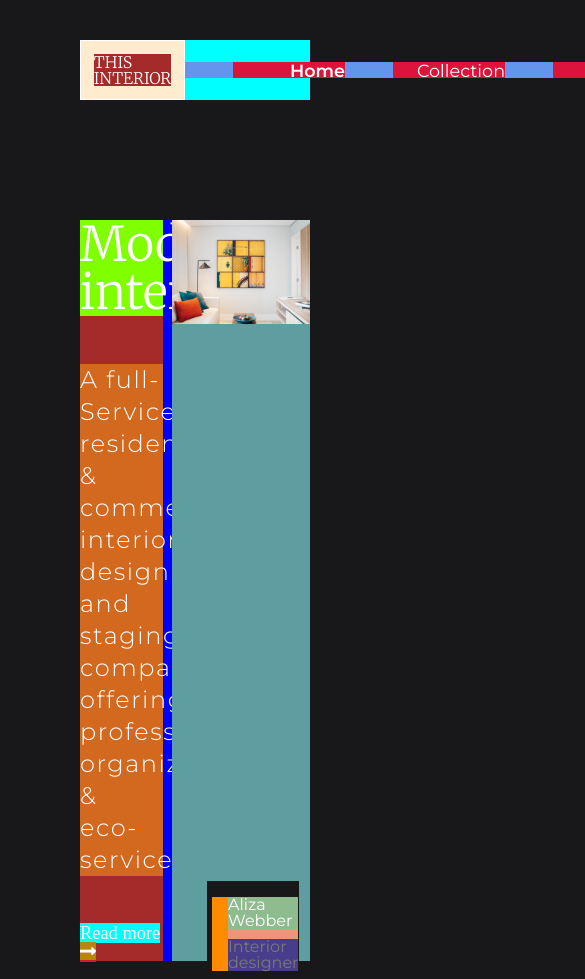
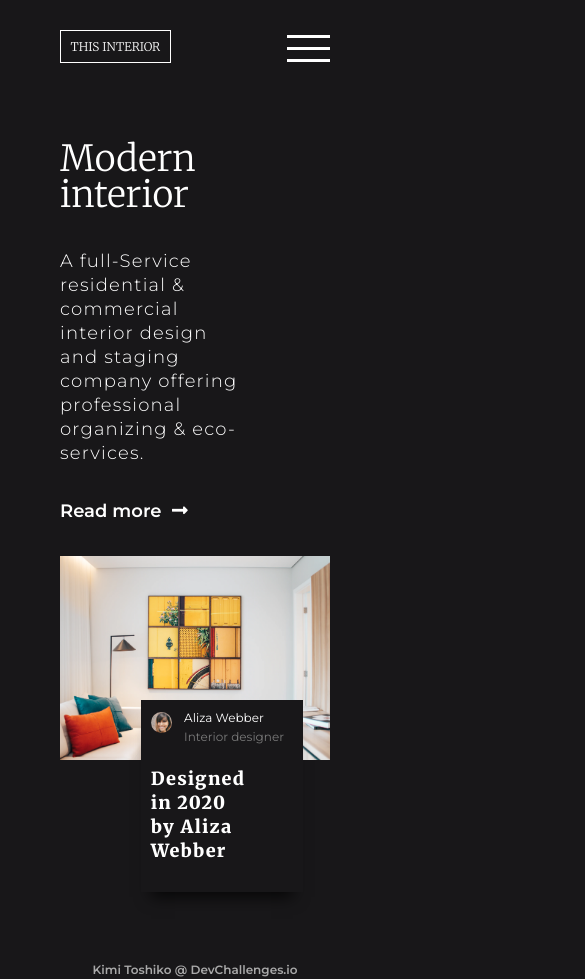
Before and after one commit to Kimi-Toshiko/DevChallenges, a plain HTML site: page interior-consultant/index.html in a window 390 px wide. Shown: the top 979 px of the page, 585 px wide, since content can reach past the window. Drawn offline with Linux system fonts and the light colour scheme.

Commit message:
feat: add responsive styling for tablets

```diff
--- a/interior-consultant/index.html
+++ b/interior-consultant/index.html
@@ -20,7 +20,13 @@
         </div>
 
         <div class="container">
-            <ul class="menu">
+            <div class="hamburger mobile">
+                <div></div>
+                <div></div>
+                <div></div>
+            </div>
+
+            <ul class="menu desktop">
                 <a href="#"><li class="item active">Home</li></a>
                 <a href="#"><li class="item">Collection</li></a>
                 <a href="#"><li class="item">About</li></a>
--- a/interior-consultant/scss/backgrounds.scss
+++ b/interior-consultant/scss/backgrounds.scss
@@ -8,6 +8,9 @@ header {
     }
     .container {
         background-color: chocolate;
+        .hambuerger {
+            background-color: blueviolet;
+        }
         .menu {
             background-color: cornflowerblue;
             .item {
--- a/interior-consultant/scss/responsive.scss
+++ b/interior-consultant/scss/responsive.scss
@@ -0,0 +1,68 @@
+// FOR BIG TABLETS
+@media screen and (max-width: 1200px) {
+    html {
+        font-size: 14px;
+    }
+
+    body {
+        display: flex;
+        flex-direction: column;
+        justify-content: space-between;
+        height: 100vh;
+    }
+
+    .main-info {
+        margin-top: 6.5rem;
+    }
+
+    .creator {
+        .post {
+            p {
+                width: 70%;
+            }
+        }
+    }
+}
+
+@media screen and (max-width: 870px) {
+    html {
+        font-size: 12px;
+    }
+
+    header {
+        .container {
+            .hamburger {
+                display: block;
+            }
+
+            .menu {
+                display: none;
+            }
+        }
+    }
+
+    .main-info {
+        flex-direction: column;
+
+        .info {
+            width: 70%;
+            margin-bottom: 3rem;
+
+            a {
+                font-size: 1.5rem;
+            }
+        }
+
+        .interior {
+            width: 100%;
+        }
+    }
+
+    .creator {
+        width: 60%;
+        right: 30%;
+        -webkit-box-shadow: 0px 15px 15px -10px rgba(0,0,0,0.75);
+        -moz-box-shadow: 0px 15px 15px -10px rgba(0,0,0,0.75);
+        box-shadow: 0px 15px 15px -10px rgba(0,0,0,0.75);
+    }
+}
--- a/interior-consultant/scss/style.scss
+++ b/interior-consultant/scss/style.scss
@@ -1,7 +1,7 @@
 @import url('https://fonts.googleapis.com/css2?family=Merriweather:ital,wght@0,300;0,900;1,400&family=Montserrat:wght@300;400;500;600&display=swap');
 @import "vars";
 @import "mixins";
-@import "backgrounds";
+//@import "backgrounds";
 
 html {
     font-size: 16px;
@@ -30,6 +30,25 @@ header {
     .container {
         @include font-settings ($light, $sans-serif-font, $sans-serif-regular);
         align-self: center;
+
+        .hamburger {
+            cursor: pointer;
+            display: none;
+            width: 3.6rem;
+            height: 2rem;
+            align-self: center;
+
+            div {
+                background-color: $light;
+                width: 3.6rem;
+                height: .3rem;
+                margin-bottom: .7rem;
+
+                &:last-child {
+                    margin-bottom: 0;
+                }
+            }
+        }
 
         .menu {
             display: flex;
@@ -92,6 +111,18 @@ header {
             color: $light;
             text-decoration: none;
             font-size: 1.15rem;
+            transition: all .2s ease;
+
+            span {
+                @include font-settings($light, $sans-serif-font, $sans-serif-semi-bold);
+                margin-right: .5rem;
+            }
+
+            &:hover {
+                i {
+                    transform: scale(1.1);
+                }
+            }
         }
     }
 
```
Also changed, not shown: interior-consultant/css/style.css.
